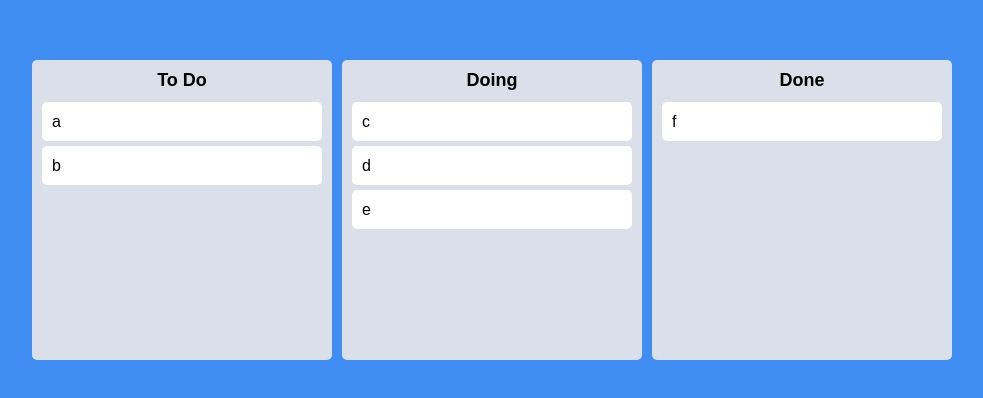
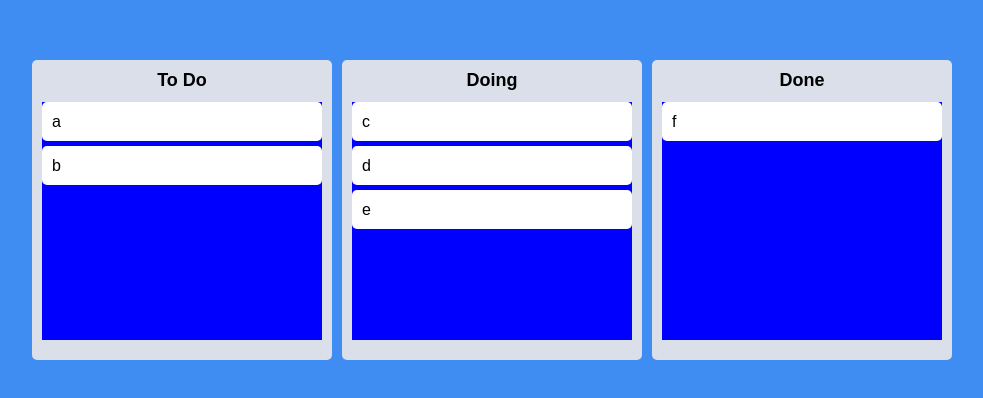
Before and after one commit to qortmdgur5/react-masterclass-by-nomadcoders, a React (Create React App) app: page / in a window 1280 px wide. Shown: the part 190-588 px from the top of the page, without its empty margins (148-1131 px from the left). Built offline with nearby package versions, Linux system fonts and the light colour scheme.

Commit message:
react masterClass section Seven 7.11 Lecture

```diff
--- a/src/components/Board.tsx
+++ b/src/components/Board.tsx
@@ -9,6 +9,8 @@
   background-color: ${(props) => props.theme.boardColor};
   border-radius: 5px;
   min-height: 300px;
+  display: flex;
+  flex-direction: column;
 `;
 
 const Title = styled.h2`
@@ -16,6 +18,18 @@
   font-weight: 600;
   margin-bottom: 10px;
   font-size: 18px;
+`;
+
+interface IAreaProps {
+    isDraggingFromThis: boolean;
+    isDraggingOver: boolean;
+}
+
+const Area = styled.div<IAreaProps>`
+  background-color: ${(props) =>
+        props.isDraggingOver ? "pink" : props.isDraggingFromThis ? "red" : "blue"};
+  flex-grow: 1;
+  transition: background-color 0.3s ease-in-out;
 `;
 
 interface IBoardProps {
@@ -28,13 +42,18 @@
         <Wrapper>
             <Title>{boardId}</Title>
             <Droppable droppableId={boardId}>
-                {(magic) => (
-                    <div ref={magic.innerRef} {...magic.droppableProps}>
+                {(magic, info) => (
+                    <Area
+                        isDraggingOver={info.isDraggingOver}
+                        isDraggingFromThis={Boolean(info.draggingFromThisWith)}
+                        ref={magic.innerRef}
+                        {...magic.droppableProps}
+                    >
                         {toDos.map((toDo, index) => (
                             <DragabbleCard key={toDo} index={index} toDo={toDo} />
                         ))}
                         {magic.placeholder}
-                    </div>
+                    </Area>
                 )}
             </Droppable>
         </Wrapper>
```
